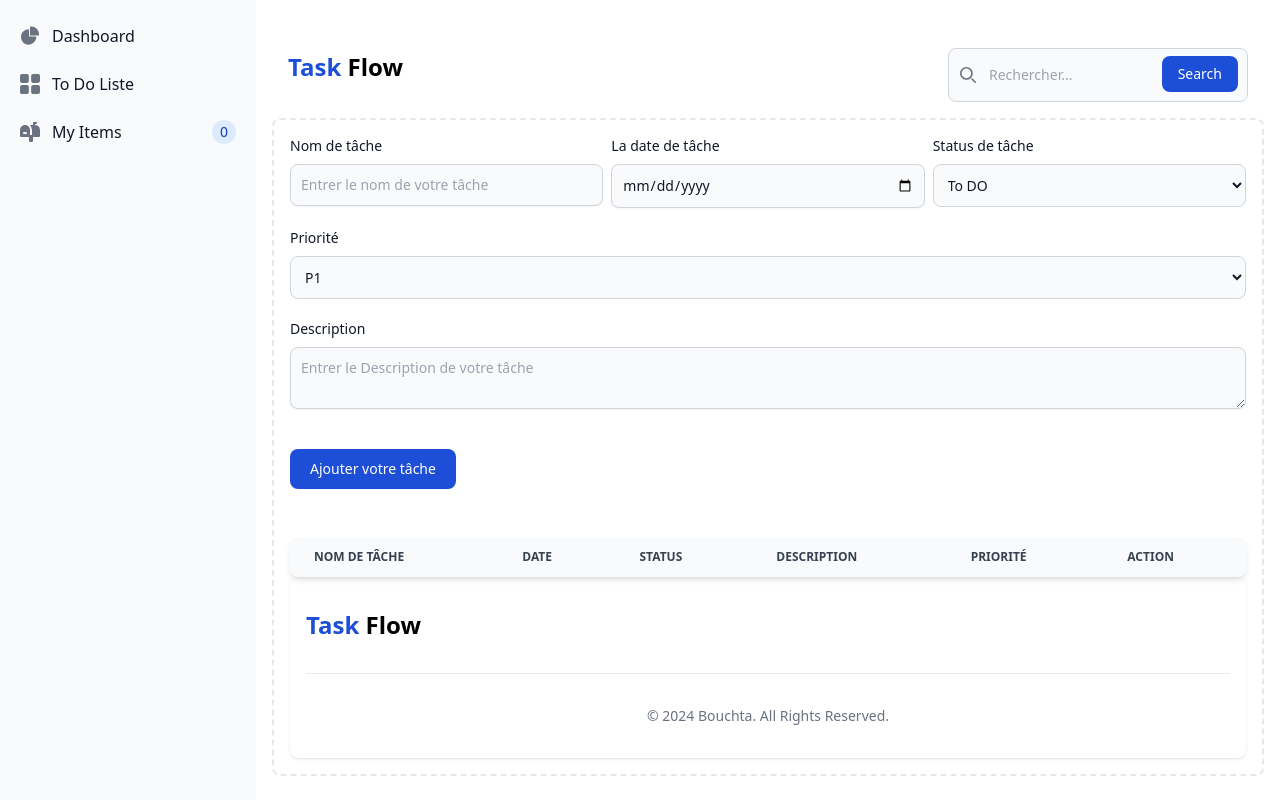
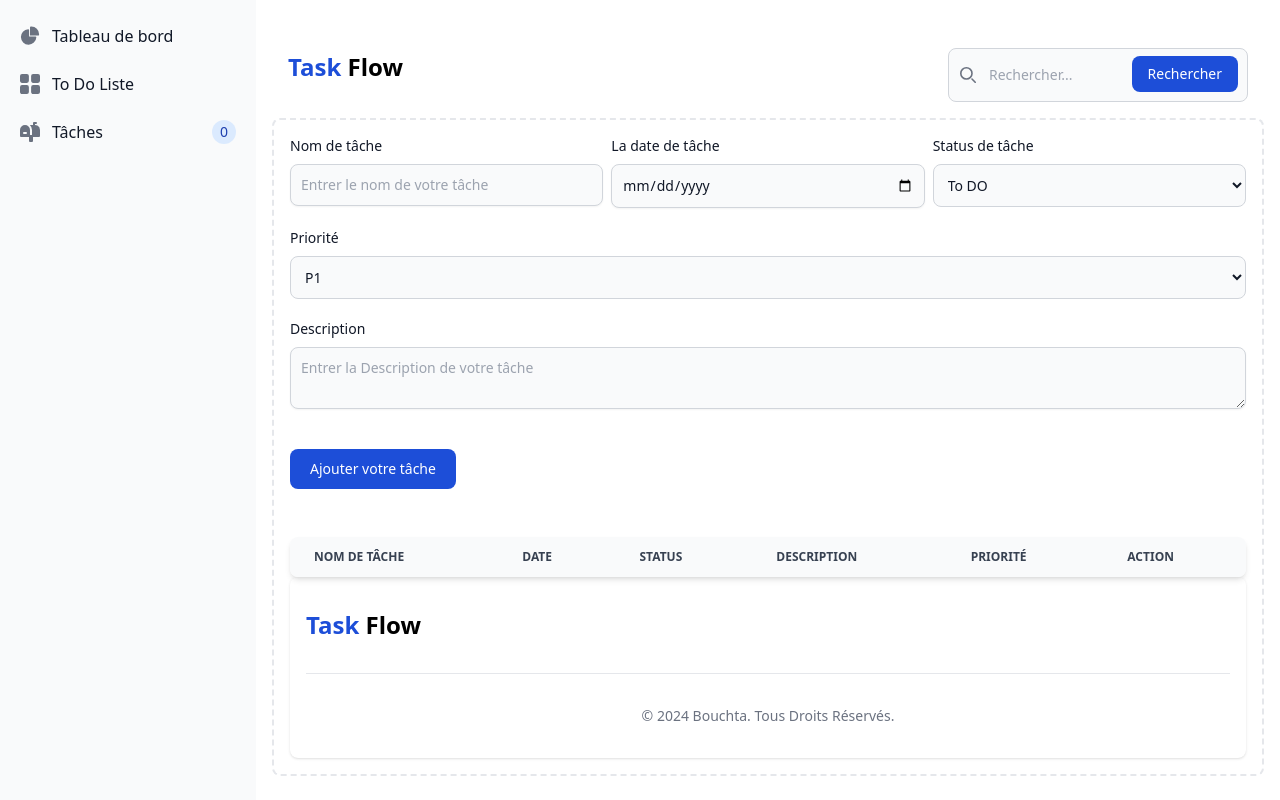
Before and after one commit to bouchta65/YC-Projet3-Syst-me-de-Gestion-des-T-ches-To-Do-List, a website: page public/items.html in a window 1280 px wide. Drawn offline with Linux system fonts and the light colour scheme.

Commit message:
Fix quelques petits problèmes.

```diff
--- a/public/items.html
+++ b/public/items.html
@@ -54,7 +54,7 @@
                             <path d="M16.975 11H10V4.025a1 1 0 0 0-1.066-.998 8.5 8.5 0 1 0 9.039 9.039.999.999 0 0 0-1-1.066h.002Z"/>
                             <path d="M12.5 0c-.157 0-.311.01-.565.027A1 1 0 0 0 11 1.02V10h8.975a1 1 0 0 0 1-.935c.013-.188.028-.374.028-.565A8.51 8.51 0 0 0 12.5 0Z"/>
                         </svg>
-                        <span class="ms-3">Dashboard</span>
+                        <span class="ms-3">Tableau de bord</span>
                     </a>
                 </li>
                 <li>
@@ -70,7 +70,7 @@
                         <svg class="flex-shrink-0 w-5 h-5 text-gray-500 transition duration-75 dark:text-gray-400 group-hover:text-gray-900 dark:group-hover:text-white" aria-hidden="true" xmlns="http://www.w3.org/2000/svg" fill="currentColor" viewBox="0 0 20 20">
                             <path d="m17.418 3.623-.018-.008a6.713 6.713 0 0 0-2.4-.569V2h1a1 1 0 1 0 0-2h-2a1 1 0 0 0-1 1v2H9.89A6.977 6.977 0 0 1 12 8v5h-2V8A5 5 0 1 0 0 8v6a1 1 0 0 0 1 1h8v4a1 1 0 0 0 1 1h2a1 1 0 0 0 1-1v-4h6a1 1 0 0 0 1-1V8a5 5 0 0 0-2.582-4.377ZM6 12H4a1 1 0 0 1 0-2h2a1 1 0 0 1 0 2Z"/>
                         </svg>
-                        <span class="flex-1 ms-3 whitespace-nowrap">My Items</span>
+                        <span class="flex-1 ms-3 whitespace-nowrap">Tâches</span>
                         <span id="countTaches" class="inline-flex items-center justify-center w-3 h-3 p-3 ms-3 text-sm font-medium text-blue-800 bg-blue-100 rounded-full dark:bg-blue-900 dark:text-blue-300"><script>dataOfTach.length</script></span>
                     </a>
                 </li>
@@ -93,7 +93,7 @@
                 <svg class="w-5 h-5" aria-hidden="true" xmlns="http://www.w3.org/2000/svg" fill="none" viewBox="0 0 20 20">
                     <path stroke="currentColor" stroke-linecap="round" stroke-linejoin="round" stroke-width="2" d="m19 19-4-4m0-7A7 7 0 1 1 1 8a7 7 0 0 1 14 0Z"/>
                 </svg>
-                <span class="sr-only">Search</span>
+                <span class="sr-only">Rechercher</span>
             </button>
 
 </div>
@@ -105,7 +105,7 @@
                     </svg>
                 </div>
                 <input type="search" id="rechercheTache" class="block w-full p-4 pl-10 text-sm text-gray-900 border border-gray-300 rounded-lg bg-gray-50 focus:ring-blue-500 focus:border-blue-500 dark:bg-gray-700 dark:border-gray-600 dark:placeholder-gray-400 dark:text-white dark:focus:ring-blue-500 dark:focus:border-blue-500" placeholder="Rechercher..." required />
-                <button type="button" id="recherchebut" class="text-white absolute right-2.5 bottom-2.5 bg-blue-700 hover:bg-blue-800 focus:ring-4 focus:outline-none focus:ring-blue-300 font-medium rounded-lg text-sm px-4 py-2 dark:bg-blue-600 dark:hover:bg-blue-700 dark:focus:ring-blue-800">Search</button>
+                <button type="button" id="recherchebut" class="text-white absolute right-2.5 bottom-2.5 bg-blue-700 hover:bg-blue-800 focus:ring-4 focus:outline-none focus:ring-blue-300 font-medium rounded-lg text-sm px-4 py-2 dark:bg-blue-600 dark:hover:bg-blue-700 dark:focus:ring-blue-800">Rechercher</button>
             </div>
         </div>
     </nav>
@@ -147,7 +147,7 @@
 </div>
 <div class="mb-5">
     <label for="email" class="block mb-2 text-sm font-medium text-gray-900 dark:text-white">Description</label>
-    <textarea id="descriptionTache" class="shadow-sm bg-gray-50 border border-gray-300 text-gray-900 text-sm rounded-lg focus:ring-blue-500 focus:border-blue-500 block w-full p-2.5 dark:bg-gray-700 dark:border-gray-600 dark:placeholder-gray-400 dark:text-white dark:focus:ring-blue-500 dark:focus:border-blue-500 dark:shadow-sm-light" placeholder="Entrer le Description de votre tâche" required id=""></textarea>
+    <textarea id="descriptionTache" class="shadow-sm bg-gray-50 border border-gray-300 text-gray-900 text-sm rounded-lg focus:ring-blue-500 focus:border-blue-500 block w-full p-2.5 dark:bg-gray-700 dark:border-gray-600 dark:placeholder-gray-400 dark:text-white dark:focus:ring-blue-500 dark:focus:border-blue-500 dark:shadow-sm-light" placeholder="Entrer la Description de votre tâche" required id=""></textarea>
   </div>
 
 <div class="flex items-start mb-5">
@@ -202,7 +202,7 @@
                 </a>
             </div>
             <hr class="my-6 border-gray-200 sm:mx-auto dark:border-gray-700 lg:my-8" />
-            <span class="block text-sm text-gray-500 sm:text-center dark:text-gray-400">© 2024 <a href="#" class="hover:underline">Bouchta</a>. All Rights Reserved.</span>
+            <span class="block text-sm text-gray-500 sm:text-center dark:text-gray-400">© 2024 <a href="#" class="hover:underline">Bouchta</a>. Tous Droits Réservés.</span>
         </div>
     </footer>
     <script src="scryptAll.js"></script>
```
Also changed, not shown: public/todoliste.html (+5 -5 lines).
